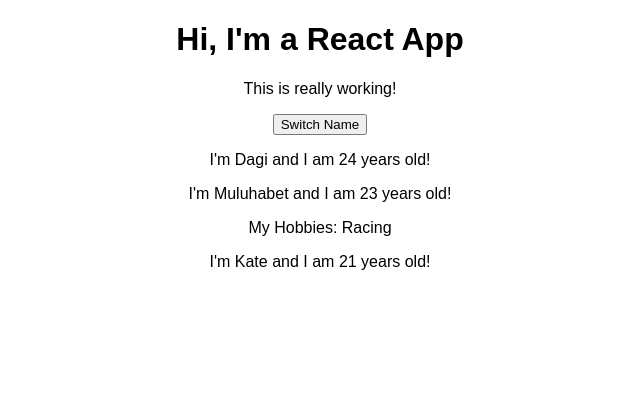
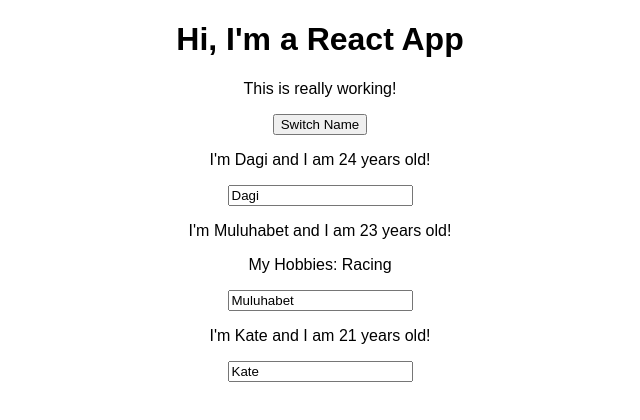
Before and after one commit to DagmawiAbate/react-complete-guide, a React (Create React App) app: page / in a window 1280 px wide. Shown: the top 420 px of the page, without its empty margins (320-960 px from the left). Built offline with nearby package versions, Linux system fonts and the light colour scheme.

Commit message:
Adding two way binding

```diff
--- a/src/App.js
+++ b/src/App.js
@@ -24,6 +24,16 @@ class App extends Component {
     })
   }
 
+  nameChangedHandler = (event) => {
+    this.setState({
+      persons: [
+        { name: 'Max', age: 24 },
+        { name: event.target.value, age: 23 },
+        { name: 'Kate', age: 19 }
+      ]
+    })
+  }
+
   render() {
     return (
       <div className='App'>
@@ -40,6 +50,7 @@ class App extends Component {
           name={this.state.persons[1].name}
           age={this.state.persons[1].age}
           click={this.switchNameHandler.bind(this, 'Dagi!')}
+          changed={this.nameChangedHandler}
         >
           My Hobbies: Racing
         </Person>
--- a/src/Person/Person.js
+++ b/src/Person/Person.js
@@ -7,6 +7,7 @@ const person = (props) => {
         I'm {props.name} and I am {props.age} years old!
       </p>
       <p>{props.children}</p>
+      <input type="text" onChange={props.changed} defaultValue={props.name} />
     </div>
   )
 }
```
